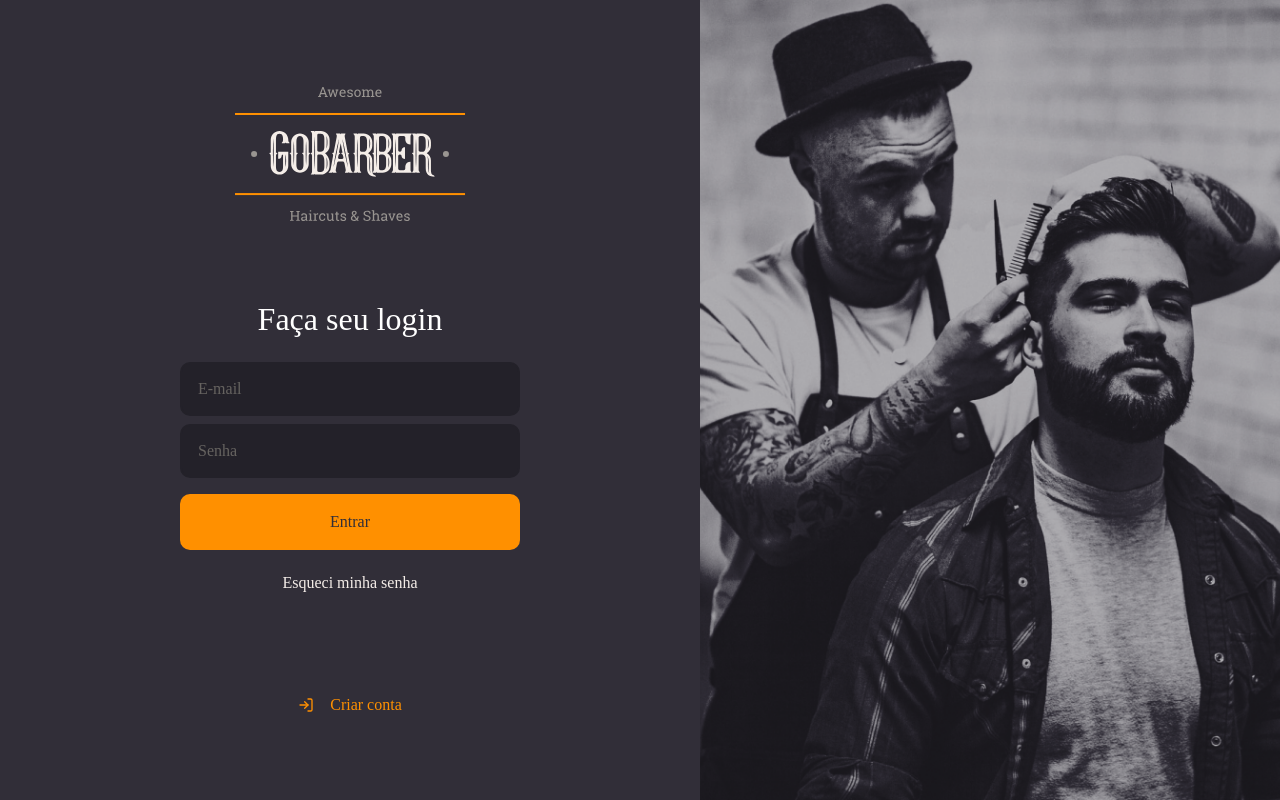
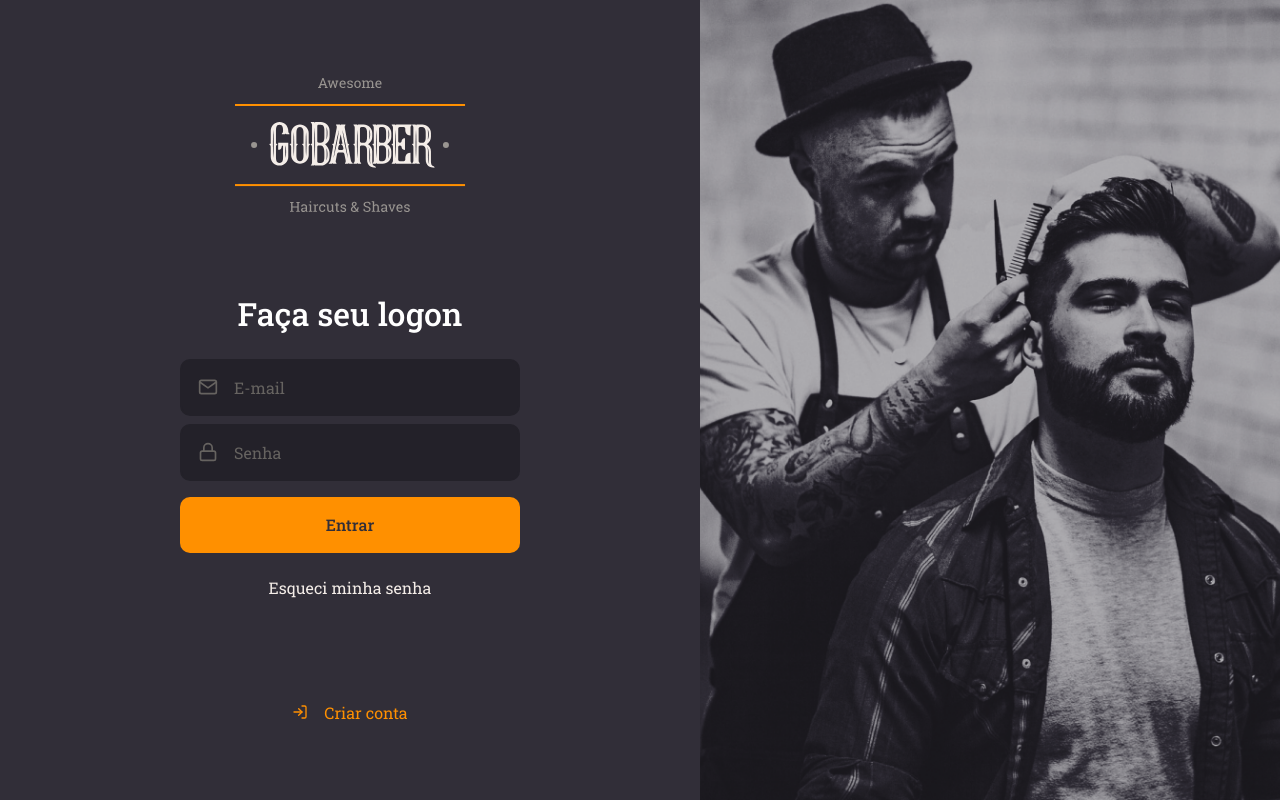
Before and after one commit to AntonioSilvaAzevedo/Web-Gobarber, a React (Create React App) app: page / in a window 1280 px wide. Built offline with nearby package versions, Linux system fonts and the light colour scheme.

Commit message:
insulating components

```diff
--- a/public/index.html
+++ b/public/index.html
@@ -8,7 +8,7 @@
 
     <title>Gobarber</title>
 
-    <link href="https://fonts.googleapis.com/css2?family=Roboto:wght@400;500&display=swap" rel="stylesheet" />
+    <link href="https://fonts.googleapis.com/css2?family=Roboto+Slab:wght@400;500&display=swap" rel="stylesheet" />
   </head>
   <body>
     <noscript>You need to enable JavaScript to run this app.</noscript>
--- /dev/null
+++ b/src/components/Button/index.tsx
@@ -0,0 +1,13 @@
+import React, { ButtonHTMLAttributes } from 'react';
+
+import { Container } from './styles';
+
+type ButtonProps = ButtonHTMLAttributes<HTMLButtonElement>;
+
+const Button: React.FC<ButtonProps> = ({ children, ...rest }) => (
+  <Container type="button" {...rest}>
+    {children}
+  </Container>
+);
+
+export default Button;
--- /dev/null
+++ b/src/components/Button/styles.ts
@@ -0,0 +1,20 @@
+import styled from 'styled-components';
+
+import { shade } from 'polished';
+
+export const Container = styled.button`
+  background: #ff9000;
+  height: 56px; /*altura*/
+  border-radius: 10px;
+  border: 0;
+  padding: 0 16px;
+  color: #312e38;
+  width: 100%; /* tamanho */
+  font-weight: 500;
+  margin-top: 16px;
+  transition: background-color 0.2s;
+
+  &:hover {
+    background: ${shade(0.2, '#ff9000')};
+  }
+`;
--- /dev/null
+++ b/src/components/Input/index.tsx
@@ -0,0 +1,18 @@
+import React, { InputHTMLAttributes } from 'react';
+import { IconBaseProps } from 'react-icons';
+
+import { Container } from './styles';
+
+interface InputProps extends InputHTMLAttributes<HTMLInputElement> {
+  name: string;
+  icon?: React.ComponentType<IconBaseProps>;
+}
+
+const Input: React.FC<InputProps> = ({ icon: Icon, ...rest }) => (
+  <Container>
+    {Icon && <Icon size={20} />}
+    <input {...rest} />
+  </Container>
+);
+
+export default Input;
--- /dev/null
+++ b/src/components/Input/styles.ts
@@ -0,0 +1,31 @@
+import styled from 'styled-components';
+
+export const Container = styled.div`
+  background: #232129;
+  border-radius: 10px;
+  border: 2px solid #232129;
+  padding: 16px;
+  width: 100%;
+  color: #666360;
+
+  display: flex;
+  align-items: center;
+
+  & + div {
+    margin-top: 8px;
+  }
+
+  input {
+    flex: 1;
+    background: transparent;
+    border: 0;
+    color: #f4ede8;
+
+    &::placeholder {
+      color: #666360;
+    }
+  }
+  svg {
+    margin-right: 16px;
+  }
+`;
--- a/src/pages/SingIn/index.tsx
+++ b/src/pages/SingIn/index.tsx
@@ -1,7 +1,10 @@
 import React from 'react';
-import { FiLogIn } from 'react-icons/fi';
+import { FiLogIn, FiMail, FiLock } from 'react-icons/fi';
 
 import logoImg from '../../assets/logo.svg';
+
+import Input from '../../components/Input';
+import Button from '../../components/Button';
 
 import { Container, Content, Background } from './styles';
 
@@ -11,13 +14,18 @@ const SingIn: React.FC = () => (
       <img src={logoImg} alt="GoBarber" />
 
       <form>
-        <h1>Faça seu login</h1>
+        <h1>Faça seu logon</h1>
 
-        <input placeholder="E-mail" />
+        <Input name="email" icon={FiMail} placeholder="E-mail" />
 
-        <input type="password" placeholder="Senha" />
+        <Input
+          name="password"
+          icon={FiLock}
+          type="password"
+          placeholder="Senha"
+        />
 
-        <button type="submit">Entrar</button>
+        <Button type="submit">Entrar</Button>
 
         <a href="forgot">Esqueci minha senha</a>
       </form>
--- a/src/pages/SingIn/styles.ts
+++ b/src/pages/SingIn/styles.ts
@@ -28,40 +28,6 @@ export const Content = styled.div`
 
   h1 {
     margin-bottom: 24px;
-  }
-
-  input {
-    background: #232129;
-    border-radius: 10px;
-    border: 2px solid #232129;
-    padding: 16px;
-    width: 100%;
-    color: #f4ede8;
-
-    &::placeholder {
-      color: #666360;
-    }
-
-    & + input {
-      margin-top: 8px;
-    }
-  }
-
-  button {
-    background: #ff9000;
-    height: 56px; /*altura*/
-    border-radius: 10px;
-    border: 0;
-    padding: 0 16px;
-    color: #312e38;
-    width: 100%; /* tamanho */
-    font-weight: 500;
-    margin-top: 16px;
-    transition: background-color 0.2s;
-
-    &:hover {
-      background: ${shade(0.2, '#ff9000')};
-    }
   }
 
   a {
```
Also changed, not shown: .eslintrc.json.
